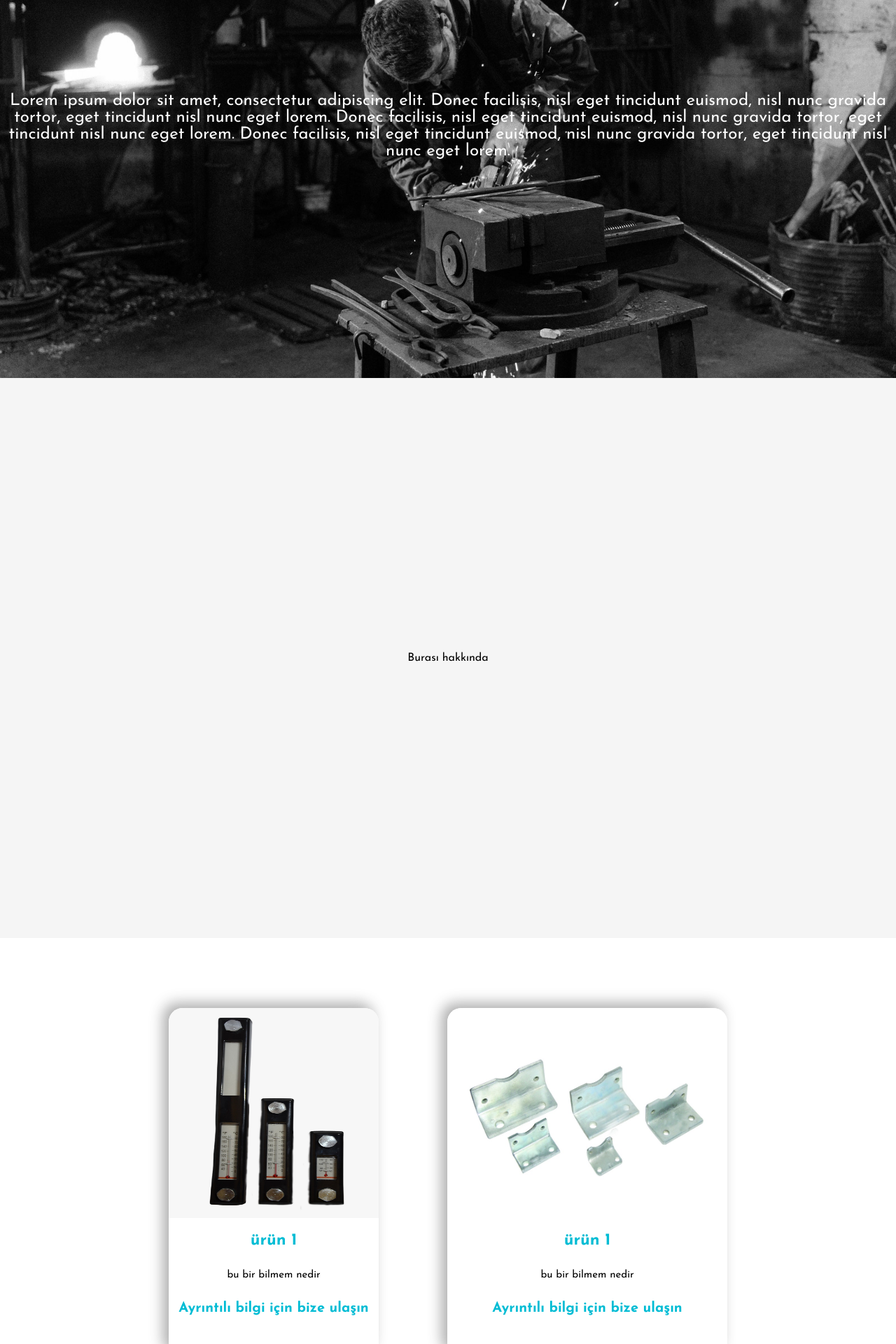
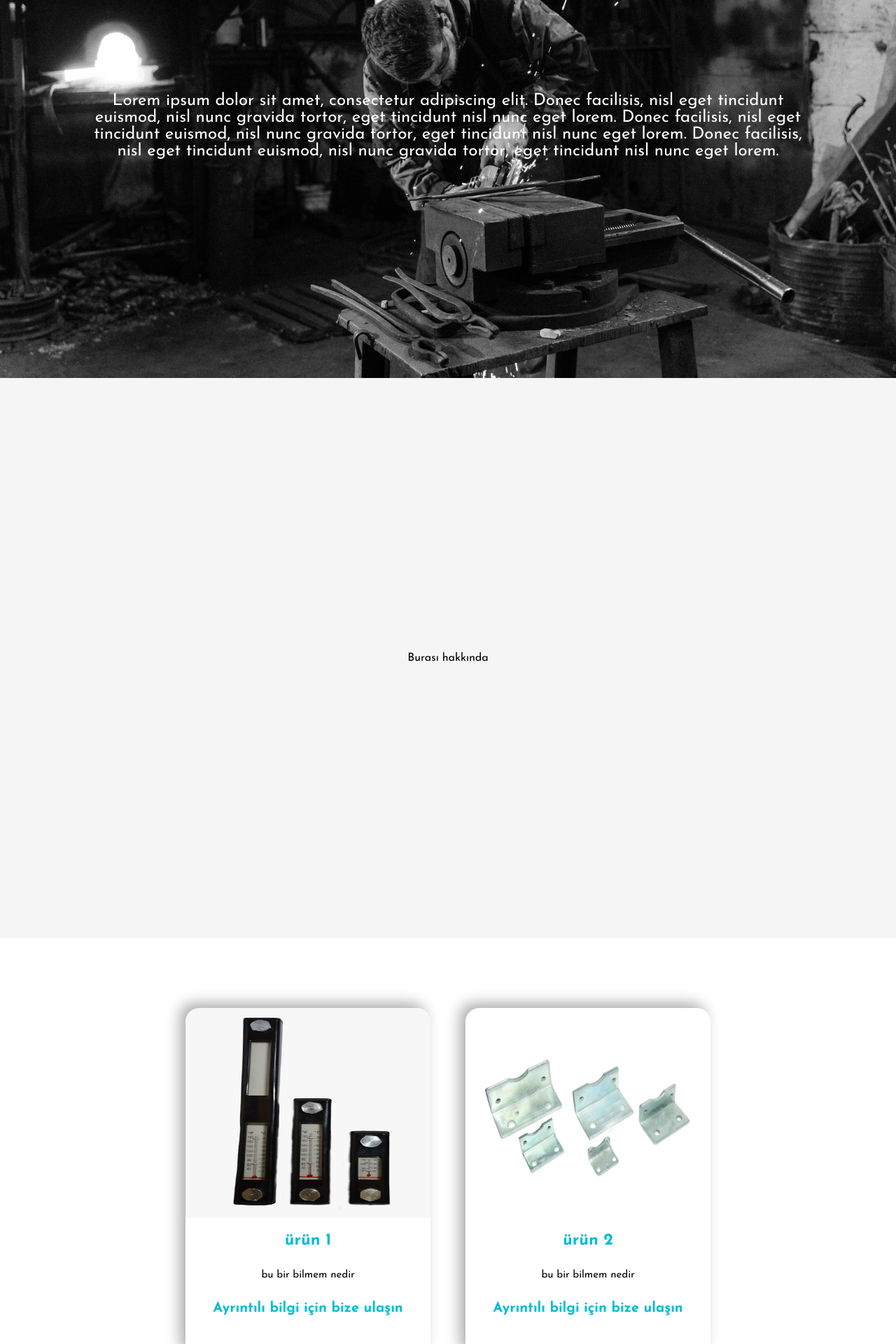
Before and after one commit to mahiruslu/sistem, a React (Create React App) app: page / in a window 1280 px wide. Shown: the part 260-2180 px from the top of the page at 70% size. Built offline with nearby package versions, Linux system fonts and the light colour scheme.

Commit message:
product card updated.

```diff
--- a/src/Components/Contact/Contact.css
+++ b/src/Components/Contact/Contact.css
@@ -53,6 +53,13 @@
     border: 1px;
     border-radius: 20px;
     margin: 15px;
+    -webkit-box-shadow: -8px -7px 19px 0px rgba(50, 50, 50, 0.4);
+    -moz-box-shadow:    -8px -7px 19px 0px rgba(50, 50, 50, 0.4);
+    box-shadow:         -8px -7px 19px 0px rgba(50, 50, 50, 0.4);
+    transition: all 0.5s ease-in-out;
+}
+.contact-card:hover{
+
     box-shadow: 0.5rem 0.5rem #00bcd4, -0.5rem -0.5rem #ccc;
     -webkit-box-shadow: 0.5rem 0.5rem #00bcd4, -0.5rem -0.5rem #ccc;
     -moz-box-shadow:    0.5rem 0.5rem #00bcd4, -0.5rem -0.5rem #ccc;
@@ -66,6 +73,13 @@
     -webkit-box-shadow: -8px -7px 19px 0px rgba(50, 50, 50, 0.4);
     -moz-box-shadow:    -8px -7px 19px 0px rgba(50, 50, 50, 0.4);
     box-shadow:         -8px -7px 19px 0px rgba(50, 50, 50, 0.4);
+    transition: all 0.5s ease-in-out;
+}
+.contact-map-card:hover{
+    box-shadow: 0.5rem 0.5rem #00bcd4, -0.5rem -0.5rem #ccc;
+    -webkit-box-shadow: 0.5rem 0.5rem #00bcd4, -0.5rem -0.5rem #ccc;
+    -moz-box-shadow:    0.5rem 0.5rem #00bcd4, -0.5rem -0.5rem #ccc;
+    transform: scale(1.05);
 }
 .col{
     padding-top: 10px;
--- a/src/Components/Home/Home.jsx
+++ b/src/Components/Home/Home.jsx
@@ -13,6 +13,13 @@ const styles = {
   justifyContent: "center",
   alignItems: "center",
 };
+const innerStyles = {
+  width: "80%",
+  display: "flex",
+  flexDirection: "column",
+  justifyContent: "center",
+  alignItems: "center",
+};
 const textStyle = {
   fontSize: "1.5rem",
   margin: "auto",
@@ -23,9 +30,9 @@ const textStyle = {
 
 function Home() {
   return (
-    <div style={styles}>
-      <div style={textStyle}>
-        <lorem-ipsum className="paragraph">
+    <div className="home-container" style={styles}>
+      <div  className="home-inner-container" style={innerStyles}>
+        <p className="home-paragraph" style={textStyle}>
           Lorem ipsum dolor sit amet, consectetur adipiscing elit. Donec
           facilisis, nisl eget tincidunt euismod, nisl nunc gravida
           tortor, eget tincidunt nisl nunc eget lorem.
@@ -35,16 +42,7 @@ function Home() {
 
           Donec facilisis, nisl eget tincidunt euismod, nisl nunc gravida
           tortor, eget tincidunt nisl nunc eget lorem.
-        </lorem-ipsum>
-        {/* <div className="welcome">
-          <p3>Oka Mimarlık.</p3>
-        </div>
-        <div className="whoWeAre">
-          <p>
-            Mimarlık, iç mekan tasarımı, restorasyon, inşaat alanlarında en iyi
-            tasarımlar ve en kaliteli ürünlerler ile hizmetinizdeyiz.
-          </p>
-        </div> */}
+        </p>
       </div>
     </div>
   );
--- a/src/Components/Products/Products.css
+++ b/src/Components/Products/Products.css
@@ -14,7 +14,8 @@
     display: flex;
     flex-wrap: wrap;
     flex-direction: row;
-    justify-content: space-evenly;
+    justify-content: center;
+    align-items: center;
     margin: 0 auto;
     padding: 0 20px;
 }
@@ -23,8 +24,8 @@
     flex-direction: column;
     height: fit-content;
     min-height: 500px;
-    max-width: 400px;
-    min-width: 300px;
+    max-width: 350px;
+    min-width: 350px;
     border: 1px;
     border-radius: 20px;
     margin: 100px 25px 0 25px;
@@ -42,16 +43,13 @@
 .product-image{
     width: 100%;
     height: 300px;
-    background-size: cover;
-    background-position: center;
-    background-repeat: no-repeat;
 }
 .product-image img{
     width: 100%;
     height: 300px;
     border-top-left-radius: 20px;
     border-top-right-radius: 20px;
-    background-size: cover;
+    background-size: contain;
     background-position: center;
     background-repeat: no-repeat;
 }
@@ -73,4 +71,5 @@
     margin-top: 10px;
     color: #00bcd4;
     padding: 10px;
+    bottom: 0;
 }
--- a/src/Components/Products/Products.jsx
+++ b/src/Components/Products/Products.jsx
@@ -9,15 +9,15 @@ function Services() {
       <div className="products-container">
         <div className="product-cards">
           <ProductCard productImg={require("../../Images/Products/1.jpeg")} productName="ürün 1" productInfo="bu bir bilmem nedir"/>
-          <ProductCard productImg={require("../../Images/Products/2.jpeg")} productName="ürün 1" productInfo="bu bir bilmem nedir"/>
-          <ProductCard productImg={require("../../Images/Products/3.jpeg")} productName="ürün 1" productInfo="bu bir bilmem nedir"/>
-          <ProductCard productImg={require("../../Images/Products/4.jpeg")} productName="ürün 1" productInfo="bu bir bilmem nedir"/>
-          <ProductCard productImg={require("../../Images/Products/5.jpeg")} productName="ürün 1" productInfo="bu bir bilmem nedir"/>
-          <ProductCard productImg={require("../../Images/Products/6.jpeg")} productName="ürün 1" productInfo="bu bir bilmem nedir"/>
-          <ProductCard productImg={require("../../Images/Products/7.jpeg")} productName="ürün 1" productInfo="bu bir bilmem nedir"/>
-          <ProductCard productImg={require("../../Images/Products/8.jpeg")} productName="ürün 1" productInfo="bu bir bilmem nedir"/>
-          <ProductCard productImg={require("../../Images/Products/9.jpeg")} productName="ürün 1" productInfo="bu bir bilmem nedir"/>
-          <ProductCard productImg={require("../../Images/Products/10.jpeg")} productName="ürün 1" productInfo="bu bir bilmem nedir"/>
+          <ProductCard productImg={require("../../Images/Products/2.jpeg")} productName="ürün 2" productInfo="bu bir bilmem nedir"/>
+          <ProductCard productImg={require("../../Images/Products/3.jpeg")} productName="ürün 3" productInfo="bu bir bilmem nedir"/>
+          <ProductCard productImg={require("../../Images/Products/4.jpeg")} productName="ürün 4" productInfo="bu bir bilmem nedir"/>
+          <ProductCard productImg={require("../../Images/Products/5.jpeg")} productName="ürün 5" productInfo="bu bir bilmem nedir"/>
+          <ProductCard productImg={require("../../Images/Products/6.jpeg")} productName="ürün 6" productInfo="bu bir bilmem nedir"/>
+          <ProductCard productImg={require("../../Images/Products/7.jpeg")} productName="ürün 7" productInfo="bu bir bilmem nedir"/>
+          <ProductCard productImg={require("../../Images/Products/8.jpeg")} productName="ürün 8" productInfo="bu bir bilmem nedir"/>
+          <ProductCard productImg={require("../../Images/Products/9.jpeg")} productName="ürün 9" productInfo="bu bir bilmem nedir"/>
+          <ProductCard productImg={require("../../Images/Products/10.jpeg")} productName="ürün 10" productInfo="bu bir bilmem nedir"/>
         </div>
       </div>
 
```
Also changed, not shown: src/Components/Home/Home.css (+15 -0 lines).
